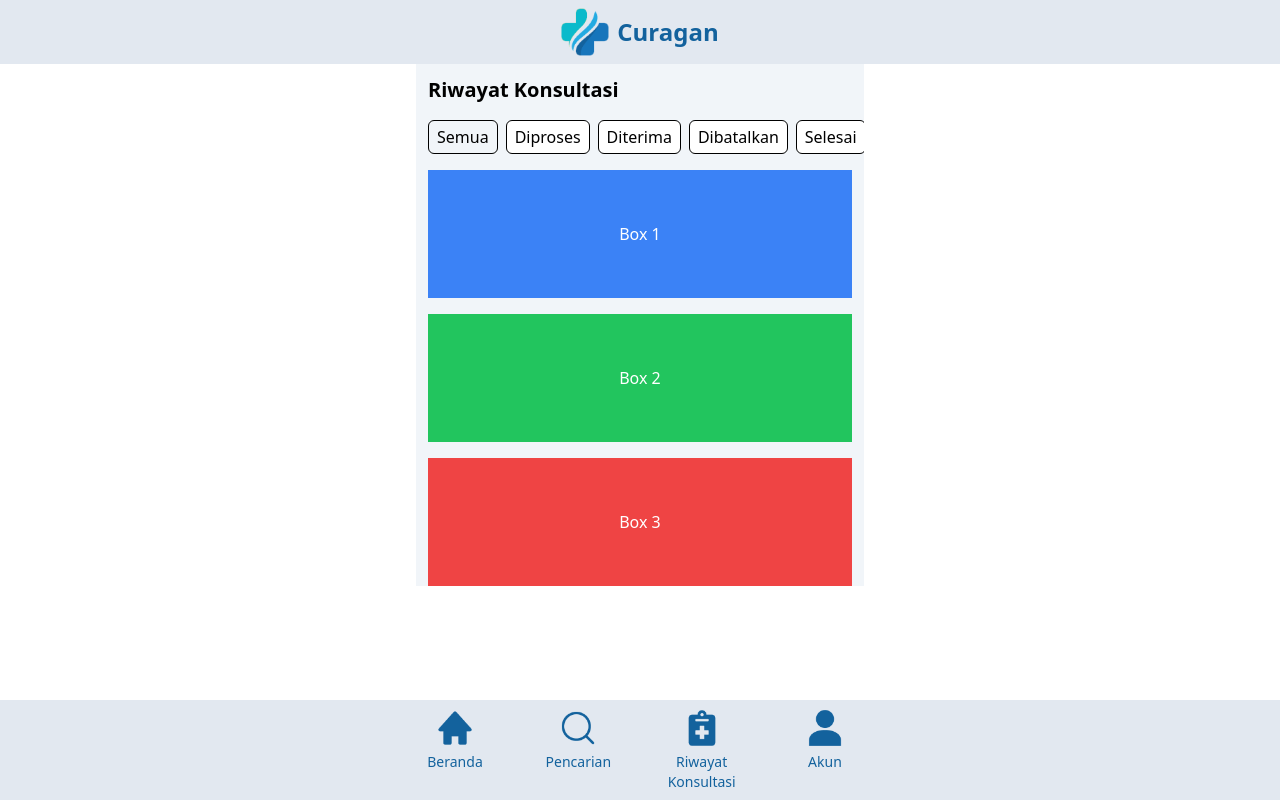
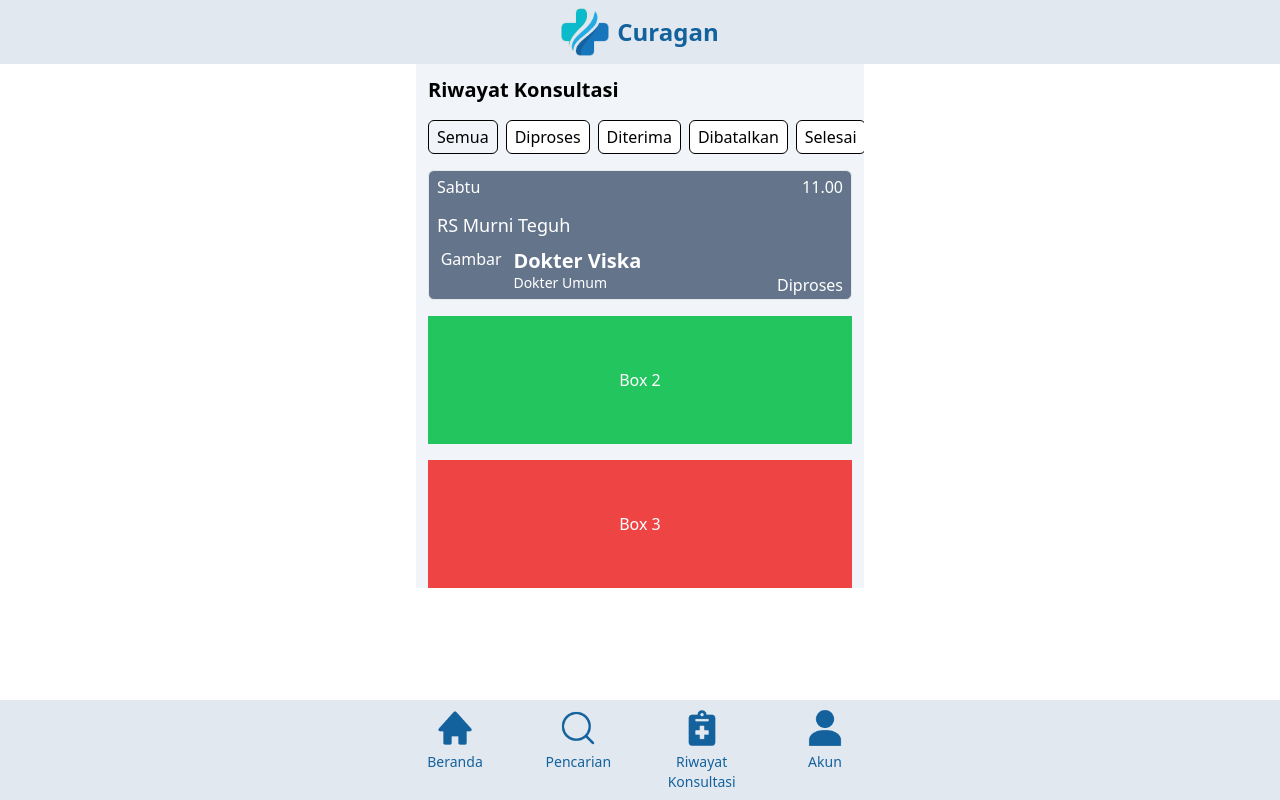
Before and after one commit to curagan/curagan-frontend, a Next.js app: page /riwayat in a window 1280 px wide. Built offline with nearby package versions, Linux system fonts and the light colour scheme.

Commit message:
feat: update styling riwayat

```diff
--- a/components/riwayat/HistoryList.tsx
+++ b/components/riwayat/HistoryList.tsx
@@ -2,8 +2,24 @@ export const HistoryList = () => {
   return (
     <div>
       <div className="flex flex-col space-y-4">
-        <div className="w-full h-32 bg-blue-500 text-white flex items-center justify-center">
-          Box 1
+        <div className="border border-solid rounded-md w-full h-30 bg-slate-500 text-white flex flex-col items-center justify-center">
+          <div className="w-full h-1/3 flex flex-row justify-between">
+            <h1 className="py-1 px-2">Sabtu</h1>
+            <h1 className="py-1 px-2">11.00</h1>
+          </div>
+          <div className="w-full h-1/3  text-left">
+            <h1 className="px-2 py-2 text-lg">RS Murni Teguh</h1>
+          </div>
+          <div className="w-full h-1/3  flex flex-row justify-between">
+            <div className="w-1/5  text-center">Gambar</div>
+            <div className="w-4/5  flex flex-col">
+              <div className="h-1/2  font-semibold text-xl ">Dokter Viska</div>
+              <div className="h-1/2  flex flex-row">
+                <div className="w-1/2  text-sm">Dokter Umum</div>
+                <div className="w-1/2  text-right px-2">Diproses</div>
+              </div>
+            </div>
+          </div>
         </div>
         <div className="w-full h-32 bg-green-500 text-white flex items-center justify-center">
           Box 2
```
